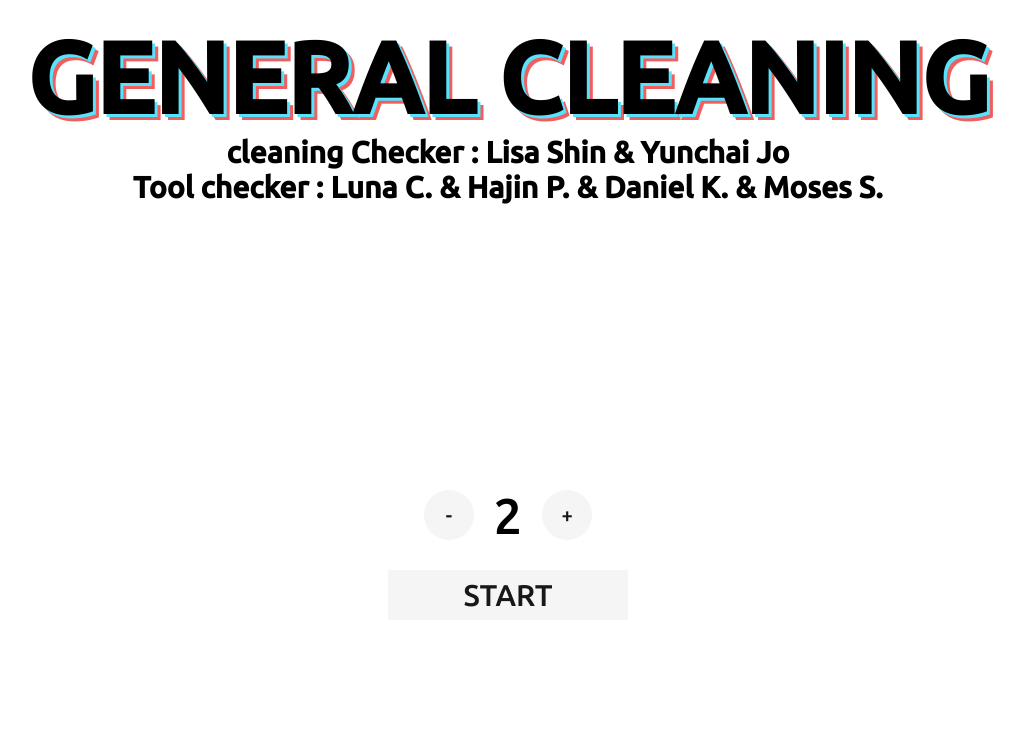
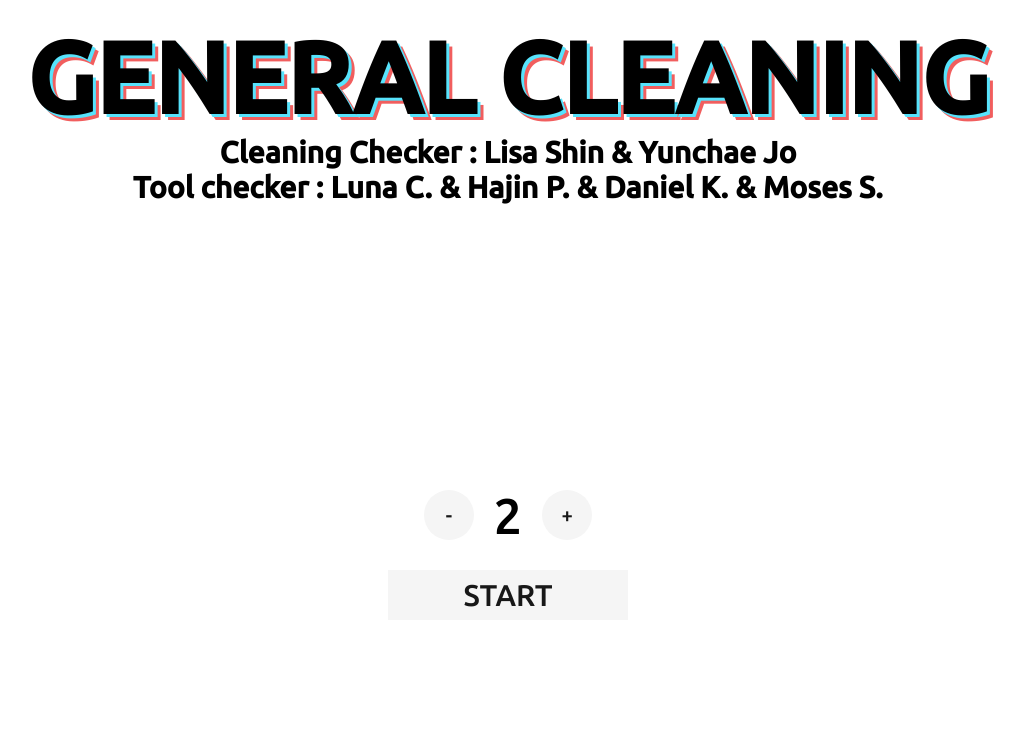
Before and after one commit to truth-h/truth-h.github.io, a plain HTML site: page index.html in a window 1280 px wide. Shown: the whole page, without its empty margins (132-1156 px from the left). Drawn offline with Linux system fonts and the light colour scheme.

Commit message:
Update index.html

```diff
--- a/index.html
+++ b/index.html
@@ -9,7 +9,7 @@
 </head>
 <body>
   <h3 class="title">General Cleaning</h3>
-  <h4 class="checker"> cleaning Checker : Lisa Shin & Yunchai Jo <br> Tool checker : Luna C. & Hajin P. & Daniel K. & Moses S.</h4>
+  <h4 class="checker"> Cleaning Checker : Lisa Shin & Yunchae Jo <br> Tool checker : Luna C. & Hajin P. & Daniel K. & Moses S.</h4>
   <div class="game-wrapper">
     <div class="game-step1">
       <div class="inner">
```
